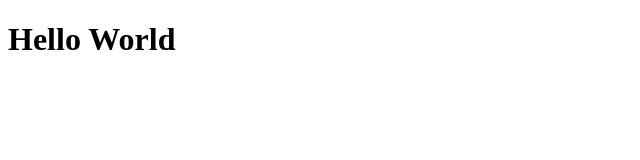
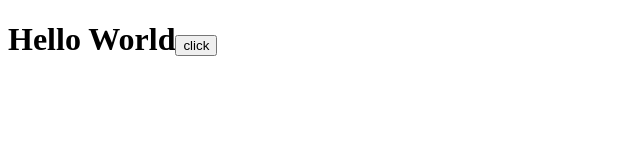
Before and after one commit to Vipulabhiram/gitlearningrepo, a plain HTML site: page html.html in a window 1280 px wide. Shown: the whole page, without its empty margins (0-640 px from the left). Drawn offline with Linux system fonts and the light colour scheme.

Commit message:
Change in main

```diff
--- a/html.html
+++ b/html.html
@@ -1,6 +1,6 @@
 <!DOCTYPE html>
 <html>
 <body>
-  <h1>Hello World</h1>
+  <h1>Hello World<button>click</button></h1>
 </body>
 </html>
```
